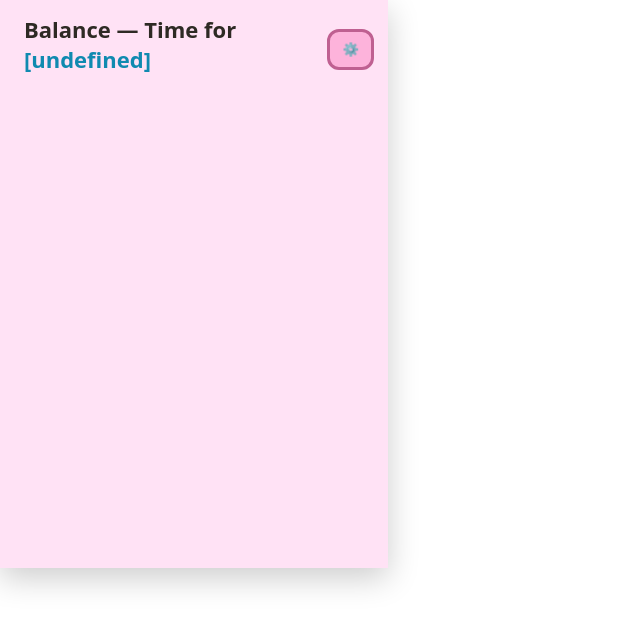
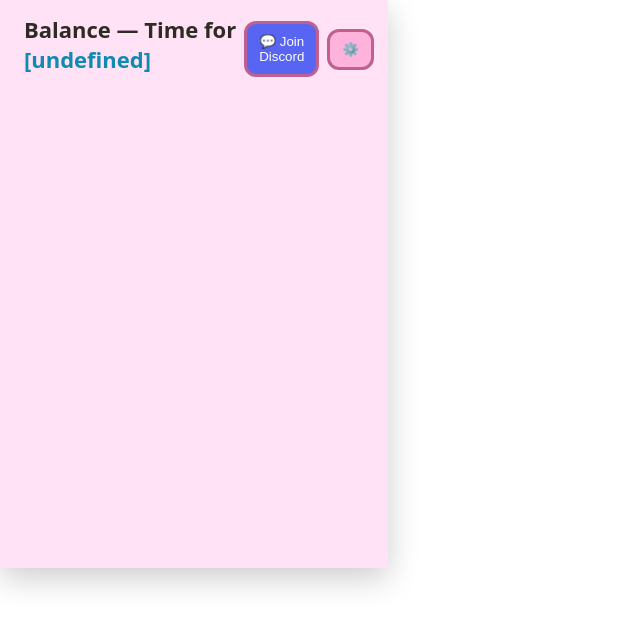
Before and after one commit to jonahclarsen/Balance, a Svelte app: page / in a window 1280 px wide. Shown: the top 628 px of the page, without its empty margins (0-640 px from the left). Built offline with nearby package versions, Linux system fonts and the light colour scheme.

Commit message:
feat: Add button to open Discord invite link
Co-authored-by: cursor.h4wf2 <cursor.h4wf2@simplelogin.com>

```diff
--- a/electron/preload.js
+++ b/electron/preload.js
@@ -13,6 +13,7 @@ contextBridge.exposeInMainWorld('balance', {
     open: () => ipcRenderer.invoke('balance:open'),
     openDataFolder: () => ipcRenderer.invoke('balance:open-data-folder'),
     quit: () => ipcRenderer.invoke('balance:quit'),
+    openDiscord: () => ipcRenderer.invoke('balance:open-discord'),
     onState: (callback) => {
         const handler = (_event, message) => callback(message);
         ipcRenderer.on('balance:state', handler);
--- a/src/App.svelte
+++ b/src/App.svelte
@@ -140,9 +140,12 @@
                 {:else}[undefined]{/if}
             </span>
         </div>
-        <button class="btn" title="Options (o)" on:click={openOptions}
-            >⚙️</button
-        >
+        <div class="header-actions">
+            <button class="btn discord" title="Join our Discord" on:click={() => api.openDiscord()}>💬 Join Discord</button>
+            <button class="btn" title="Options (o)" on:click={openOptions}
+                >⚙️</button
+            >
+        </div>
     </div>
 
     {#if settings && state}
@@ -390,6 +393,15 @@
         align-items: center;
         justify-content: space-between;
     }
+    .header-actions {
+        display: flex;
+        gap: 8px;
+        align-items: center;
+    }
+    .btn.discord {
+        background: #5865F2; /* Discord brand color */
+        color: white;
+    }
     .time-controls {
         display: flex;
         flex-direction: column;
```
Also changed, not shown: electron/main.js (+10 -0 lines).
